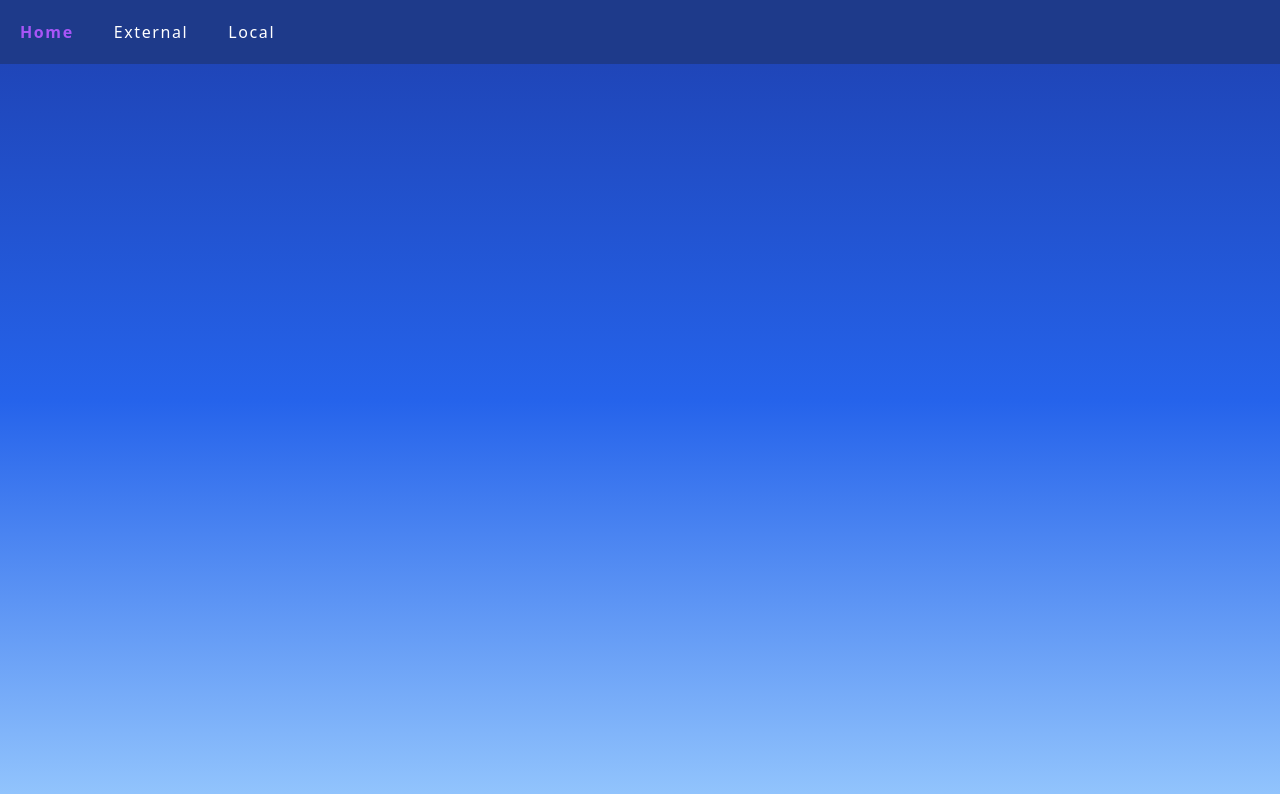
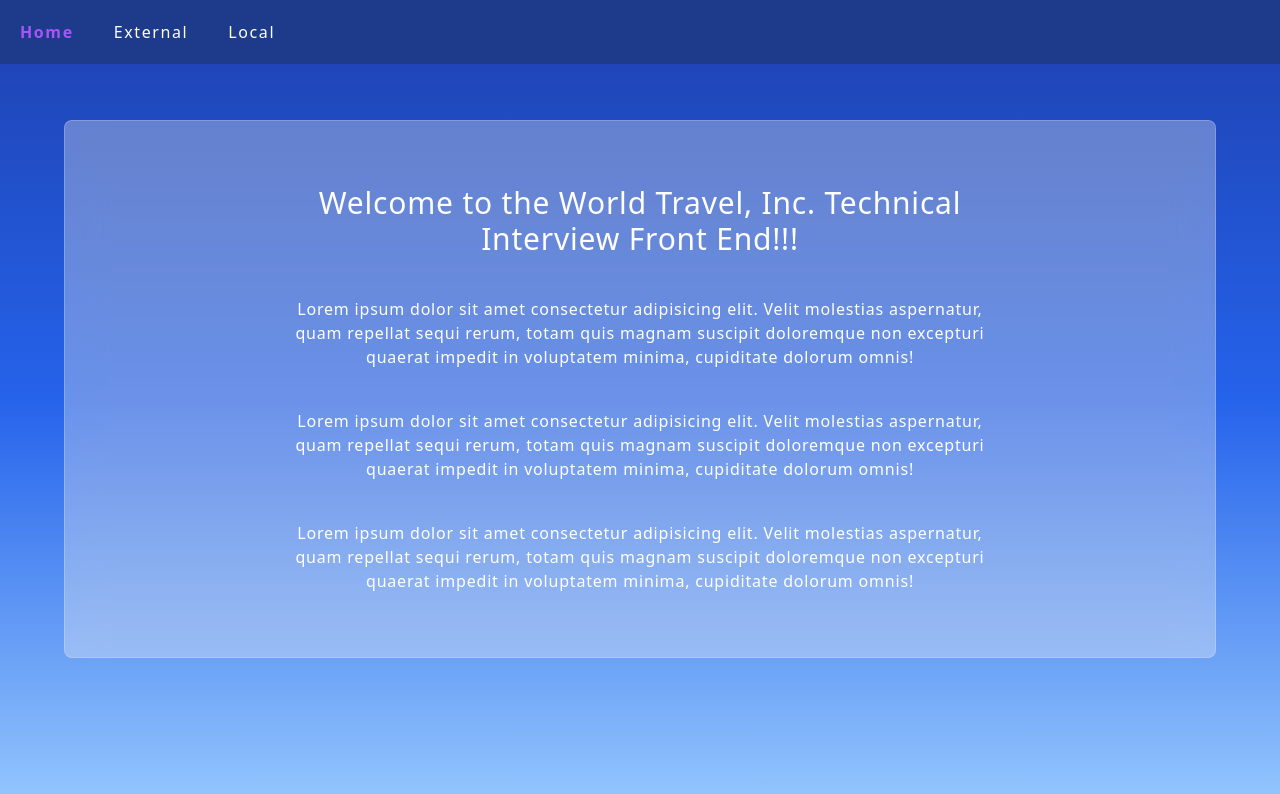
Before and after one commit to estebanCastaneira/wtti_front, a React (Vite) app: page / in a window 1280 px wide. Before the commit this address had no page. Shown: the top 794 px of the page. Built offline with nearby package versions, Linux system fonts and the light colour scheme.

Commit message:
Fix links hrefs

```diff
--- a/src/App.jsx
+++ b/src/App.jsx
@@ -10,9 +10,9 @@ function App() {
     <main className="bg-gradient-to-b from-blue-800 via-blue-600 to-blue-300 h-screen">
       <Header />
       <Routes>
-        <Route path="/home" element={<Home />} />
-        <Route path="/external" element={<ExternalTable />} />
-        <Route path="/local" element={<LocalTable />} />
+        <Route path="/" element={<Home />} />
+        <Route path="external" element={<ExternalTable />} />
+        <Route path="local" element={<LocalTable />} />
       </Routes>
     </main>
   )
```
